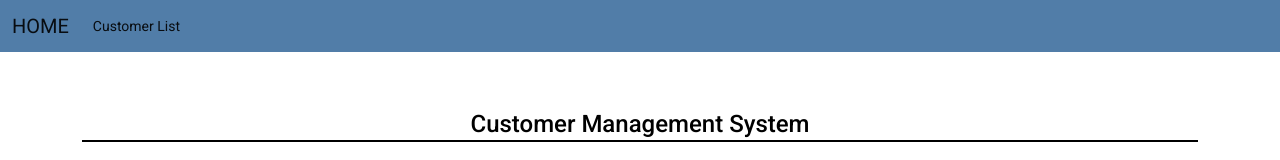
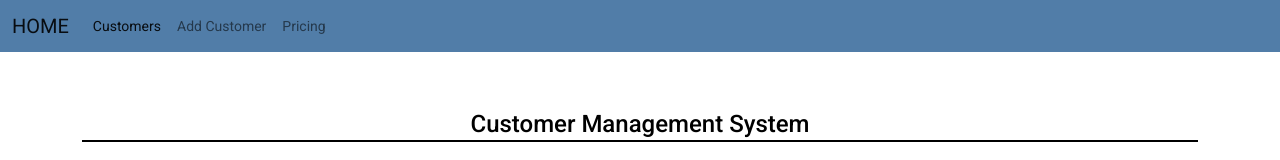
Before and after one commit to shreyanshp25/customer-management-system-frontend, an Angular app: page /customers in a window 1280 px wide. Shown: the top 160 px of the page. Built offline with nearby package versions, Linux system fonts and the light colour scheme; no server answers.

Commit message:
fixed routing

```diff
--- a/src/app/app.component.html
+++ b/src/app/app.component.html
@@ -1,19 +1,24 @@
-<header>
 <nav class="navbar navbar-expand-lg navbar-light bg-light">
   <div class="container-fluid">
-      <a class="navbar-brand" href="#">HOME</a>
-      <button class="navbar-toggler" type="button" data-bs-toggle="collapse" data-bs-target="#navbarNavAltMarkup" aria-controls="navbarNavAltMarkup" aria-expanded="false" aria-label="Toggle navigation">
+    <a class="navbar-brand" routerLink="customers" routerLinkActive="active">HOME</a>
+    <button class="navbar-toggler" type="button" data-bs-toggle="collapse" data-bs-target="#navbarNavDropdown" aria-controls="navbarNavDropdown" aria-expanded="false" aria-label="Toggle navigation">
       <span class="navbar-toggler-icon"></span>
     </button>
-      <div class="collapse navbar-collapse" id="navbarNavAltMarkup">
-        <div class="navbar-nav">
-          <a class="nav-link active" aria-current="page" routerLink="customers" routerLinkActive="active">Customer List</a>
-          <!-- <a class="nav-link active" aria-current="page" routerLink="create-customer", routerLinkActive="active">Add Customer</a> -->
-        </div>
+    <div class="collapse navbar-collapse" id="navbarNavDropdown">
+      <ul class="navbar-nav">
+        <li class="nav-item">
+          <a class="nav-link active" aria-current="page" routerLink="customers" routerLinkActive="active">Customers</a>
+        </li>
+        <li class="nav-item">
+          <a class="nav-link" routerLink="create-customer" routerLinkActive="active">Add Customer</a>
+        </li>
+        <li class="nav-item">
+          <a class="nav-link" href="#">Pricing</a>
+        </li>
+      </ul>
     </div>
   </div>
 </nav>
-</header>
 <div class="container">
   <h1 class="text-center" > Customer Management System </h1>
   <router-outlet></router-outlet>
--- a/src/app/components/create-customer/create-customer.component.html
+++ b/src/app/components/create-customer/create-customer.component.html
@@ -1 +1,11 @@
-<p>create-customer works!</p>
+<section class="addCustomer">
+    <h2>Add Customer</h2>
+    <form (ngSubmit)="onSubmit()">
+        <p>
+            <mat-form-field appearance="outline">
+              <mat-label>Outline form field</mat-label>
+              <input matInput placeholder="First Name">
+            </mat-form-field>
+          </p>
+    </form>
+</section>
--- a/src/app/components/create-customer/create-customer.component.ts
+++ b/src/app/components/create-customer/create-customer.component.ts
@@ -1,4 +1,5 @@
 import { Component, OnInit } from '@angular/core';
+import { Customers } from 'src/app/class/customers';
 
 @Component({
   selector: 'app-create-customer',
@@ -6,10 +7,13 @@ import { Component, OnInit } from '@angular/core';
   styleUrls: ['./create-customer.component.css']
 })
 export class CreateCustomerComponent implements OnInit {
-
+  customer: Customers = new Customers();
   constructor() { }
 
   ngOnInit(): void {
   }
 
+  onSubmit(){
+
+  }
 }
--- a/src/app/materials/materials.module.ts
+++ b/src/app/materials/materials.module.ts
@@ -1,8 +1,10 @@
 import { NgModule } from '@angular/core';
+import { MatFormFieldModule } from '@angular/material/form-field';
 import {MatTableModule} from '@angular/material/table';
 
 const materialComponents = [
   MatTableModule,
+  MatFormFieldModule
 ];
 
 @NgModule({
```
Lines whose indentation alone changed are shown as unchanged.
